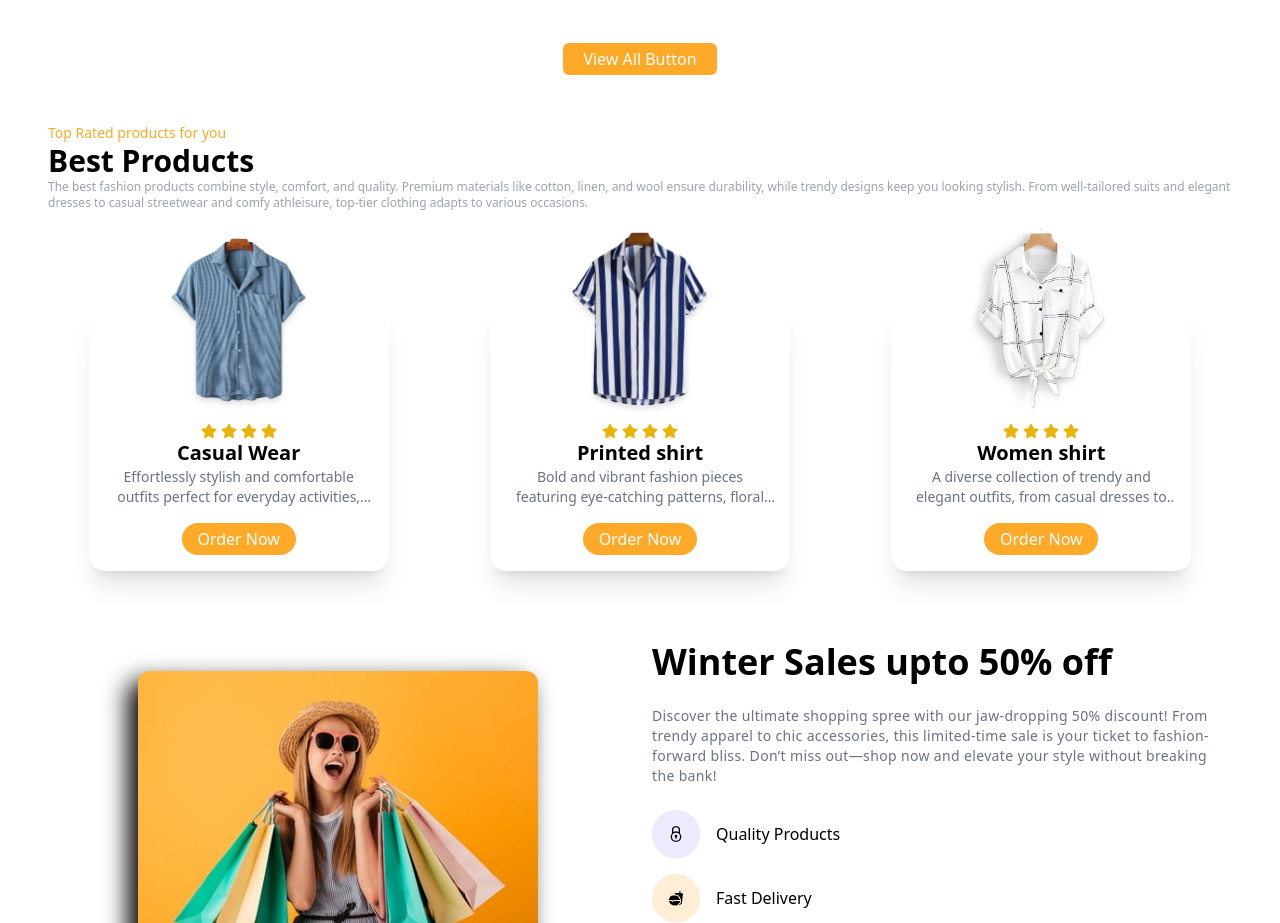
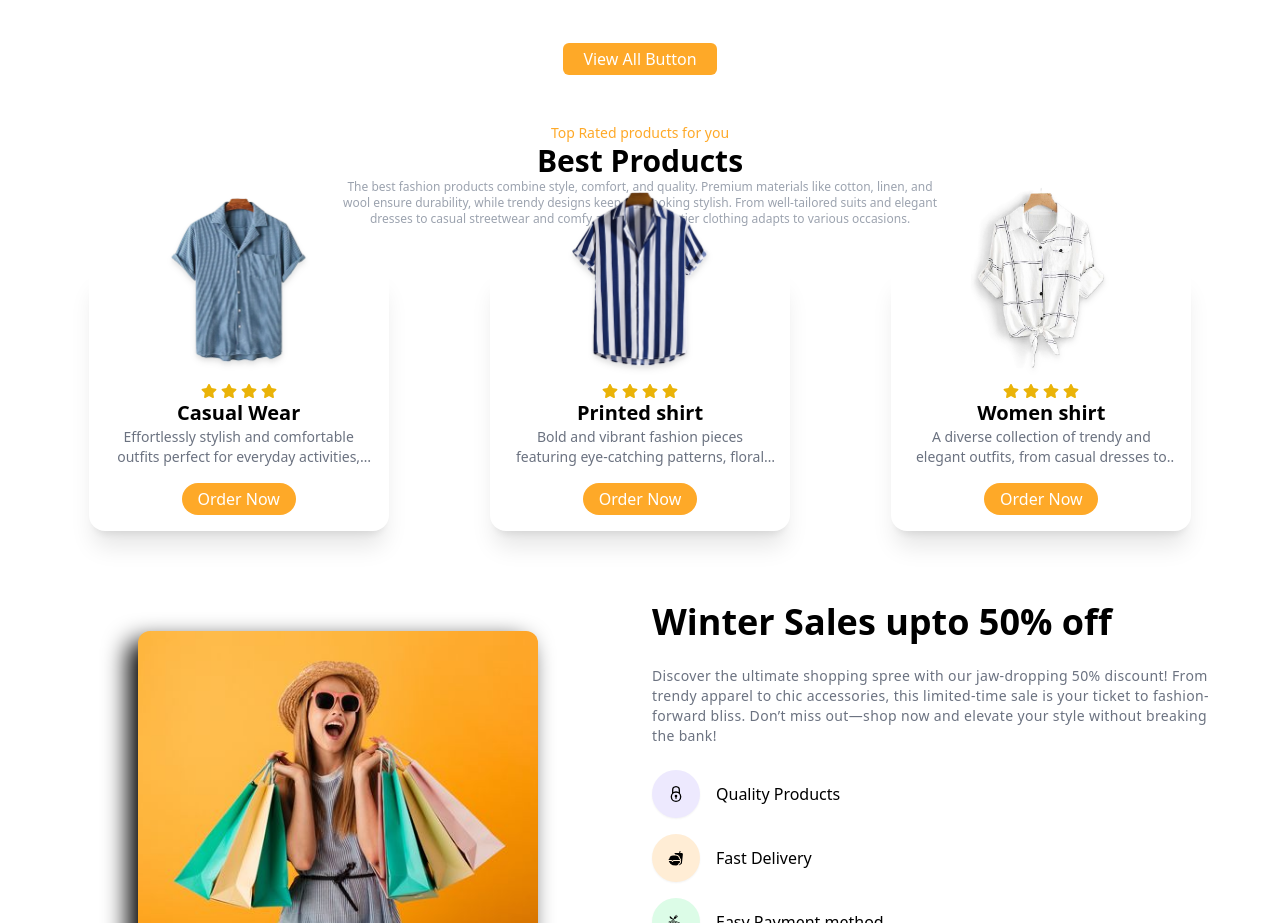
Before and after one commit to David-Toas/e_commerce_website, a React (Vite) app: page / in a window 1280 px wide. Shown: the part 1223-2146 px from the top of the page. Built offline with nearby package versions, Linux system fonts and the light colour scheme.

Commit message:
Update TopProducts.jsx

```diff
--- a/src/components/TopProducts/TopProducts.jsx
+++ b/src/components/TopProducts/TopProducts.jsx
@@ -33,7 +33,7 @@
     <div>
       <div className="container">
         {/* Header Section */}
-        <div className="items-center justify-center mb-24">
+        <div className="text-center mb-10 max-w-[600px] mx-auto">
           <p data-aos="fade-up" className="text-sm text-primary">
             Top Rated products for you
           </p>
```
